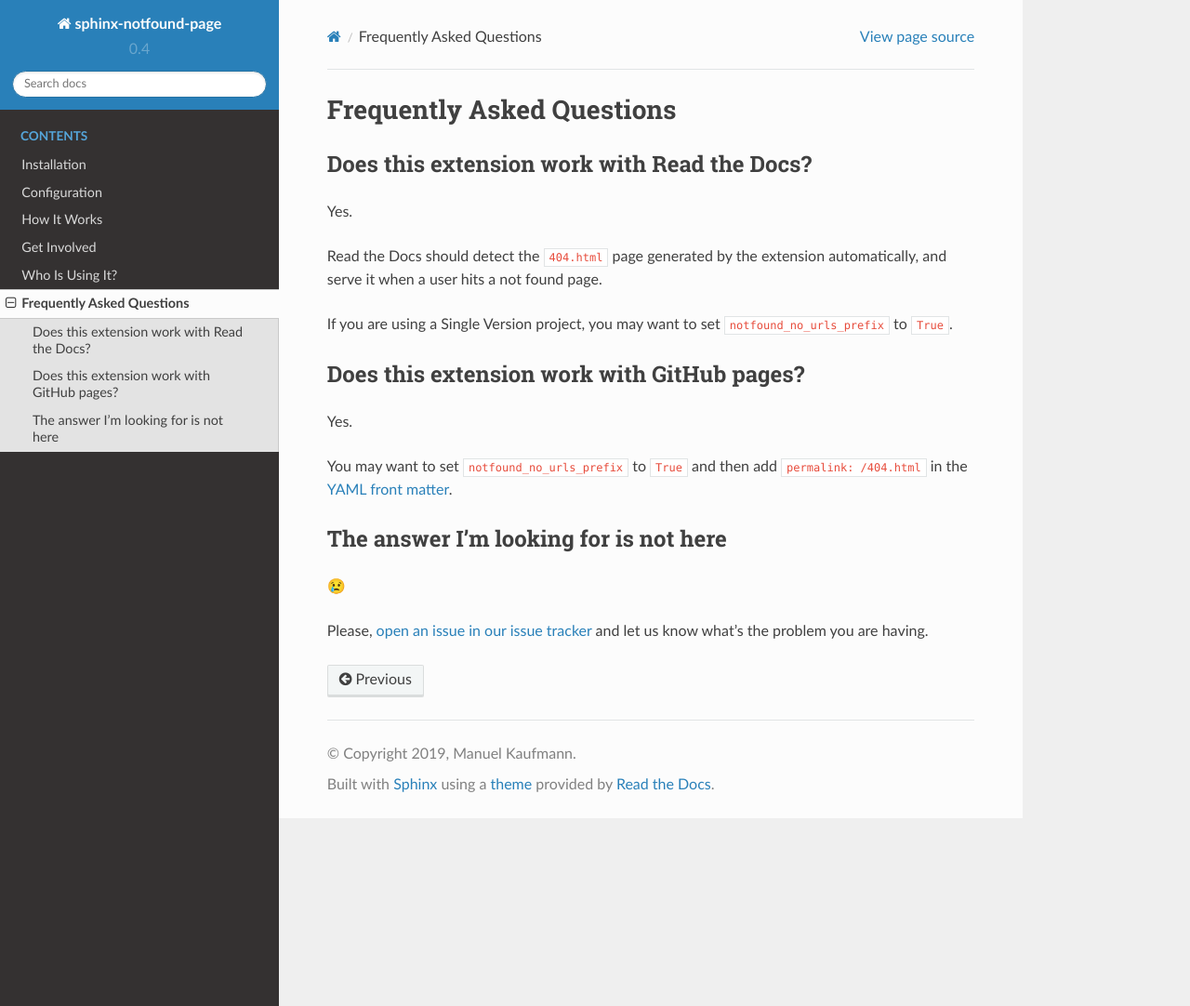
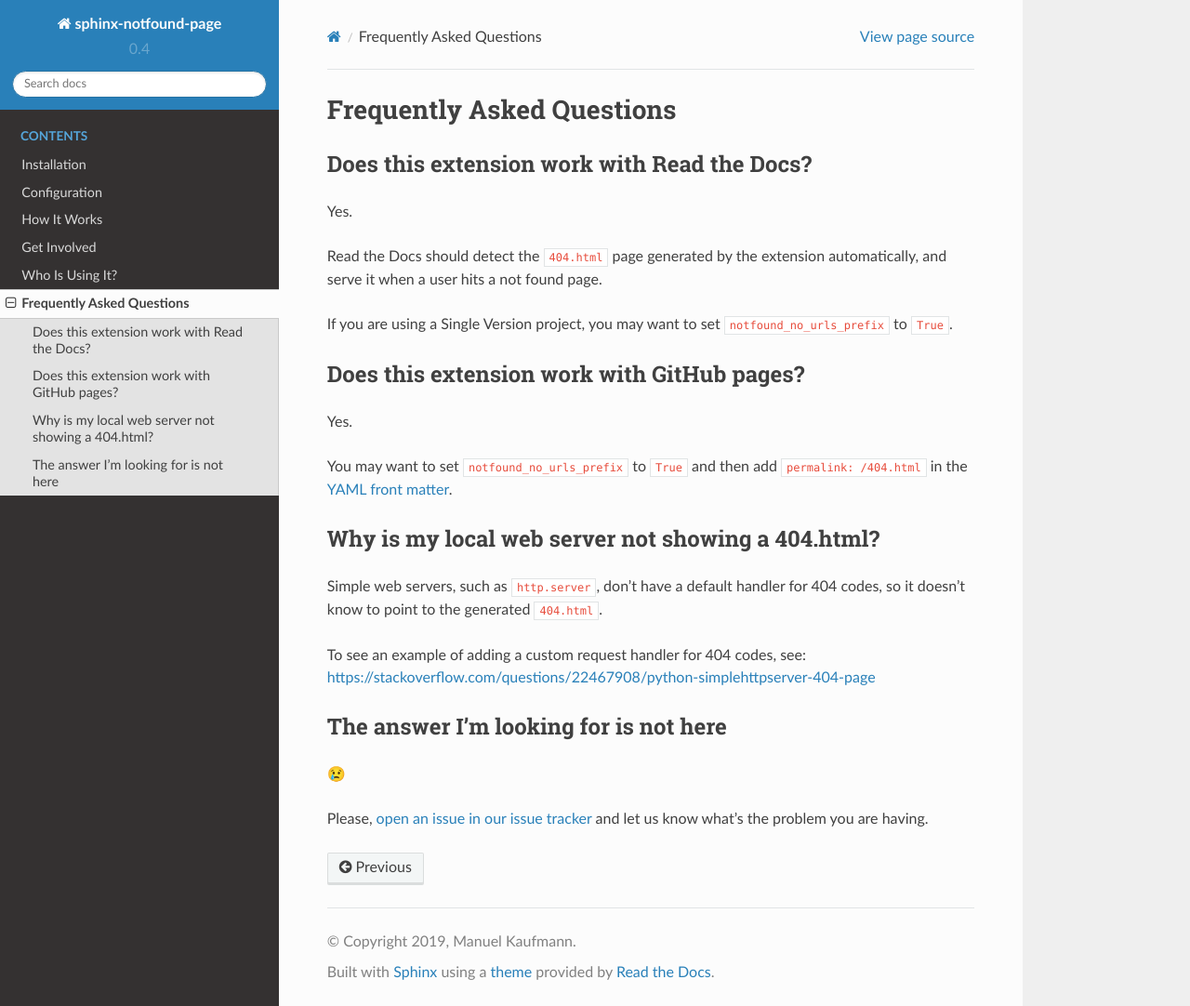
Before and after one commit to readthedocs/sphinx-notfound-page, a Sphinx documentation site: the page built from docs/faq.rst, in a window 1280 px wide and 1082 px high. Shown: the whole window at 93% size. Built offline with Sphinx 7.4.7 and the Read the Docs theme 2.0.0, drawn with Linux system fonts in a browser that asks for light colours; pages that are not in the unit, such as notebooks, are missing from menus.

Commit message:
Add warning about local web server

```diff
--- a/docs/faq.rst
+++ b/docs/faq.rst
@@ -21,6 +21,15 @@ You may want to set ``notfound_no_urls_prefix`` to ``True`` and then add ``perma
 
 .. _YAML front matter: http://jekyllrb.com/docs/frontmatter/
 
+Why is my local web server not showing a 404.html?
+--------------------------------------------------
+
+Simple web servers, such as ``http.server``, don't have a default handler for 404
+codes, so it doesn't know to point to the generated ``404.html``.
+
+To see an example of adding a custom request handler for 404 codes, see:
+https://stackoverflow.com/questions/22467908/python-simplehttpserver-404-page
+
 
 The answer I'm looking for is not here
 --------------------------------------
--- a/docs/installation.rst
+++ b/docs/installation.rst
@@ -44,6 +44,9 @@ you can build your documentation again and you will see a new file called ``404.
 
    Do not worry too much about this, this is the expected behavior and those resources will appear once the docs are deployed.
 
+   If you can't see the 404.html file using a local simple web server, it is
+   most likely because they often don't support requests for 404 codes. Refer to
+   the :doc:`faq` for more information.
 
 .. note::
 
```
